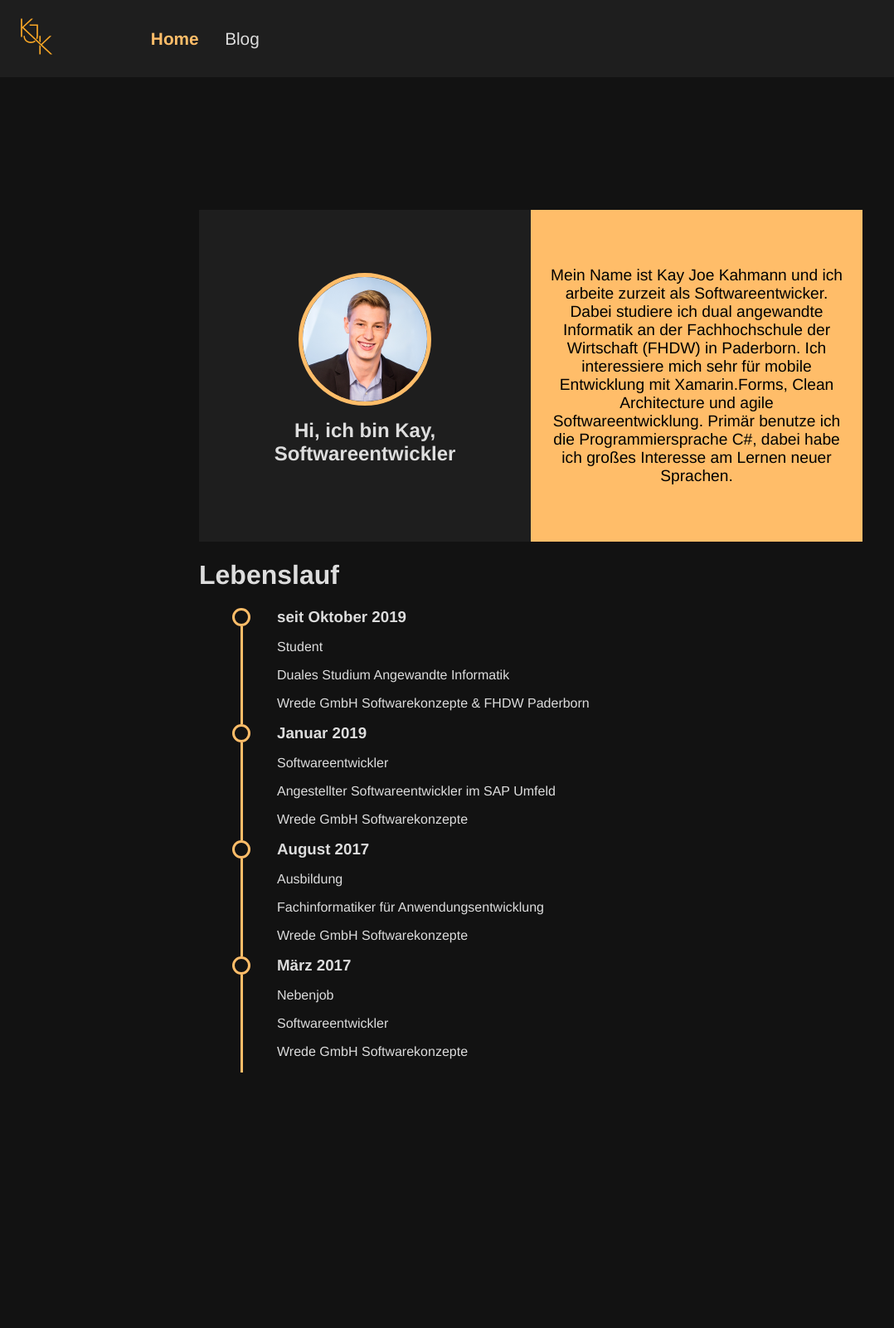
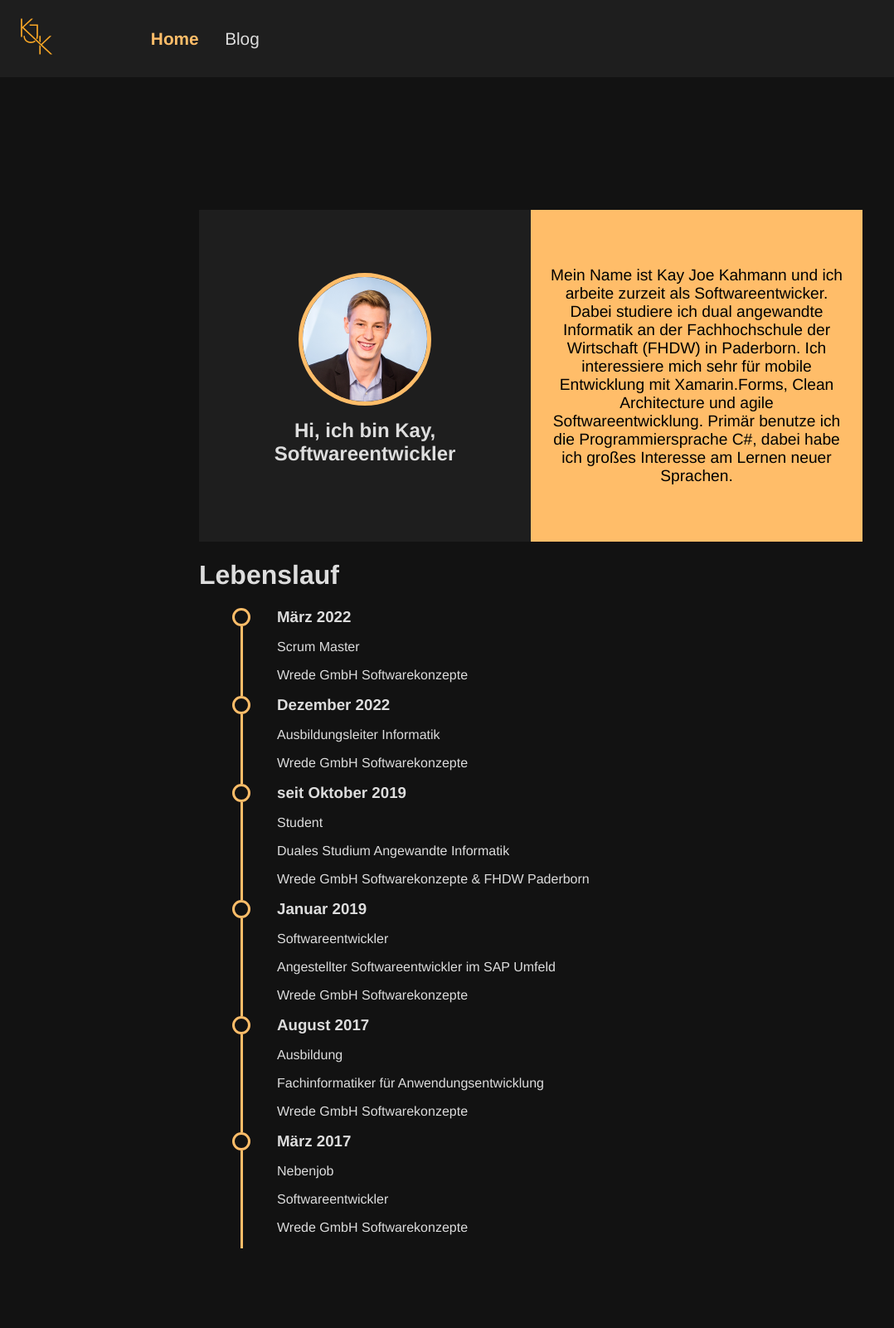
Before and after one commit to jonkas2211/jonkas2211.github.io, a Jekyll site: the page built from index.html, in a window 1280 px wide. Shown: the whole page at 83% size, without its empty margins (0-1078 px from the left). Built offline with Jekyll 4.4.1, drawn with Linux system fonts in a browser that asks for light colours; before the commit the page ends 1389 px from its top, so only the background shows below that.

Commit message:
Update career

```diff
--- a/_data/career.json
+++ b/_data/career.json
@@ -1,4 +1,14 @@
 [
+    {
+        "year": "März 2022",
+        "position": "Scrum Master",
+        "company" : "Wrede GmbH Softwarekonzepte"
+    },
+    {
+        "year": "Dezember 2022",
+        "position": "Ausbildungsleiter Informatik",
+        "company" : "Wrede GmbH Softwarekonzepte"
+    },
     {
         "year": "seit Oktober 2019",
         "position": "Student",
```
